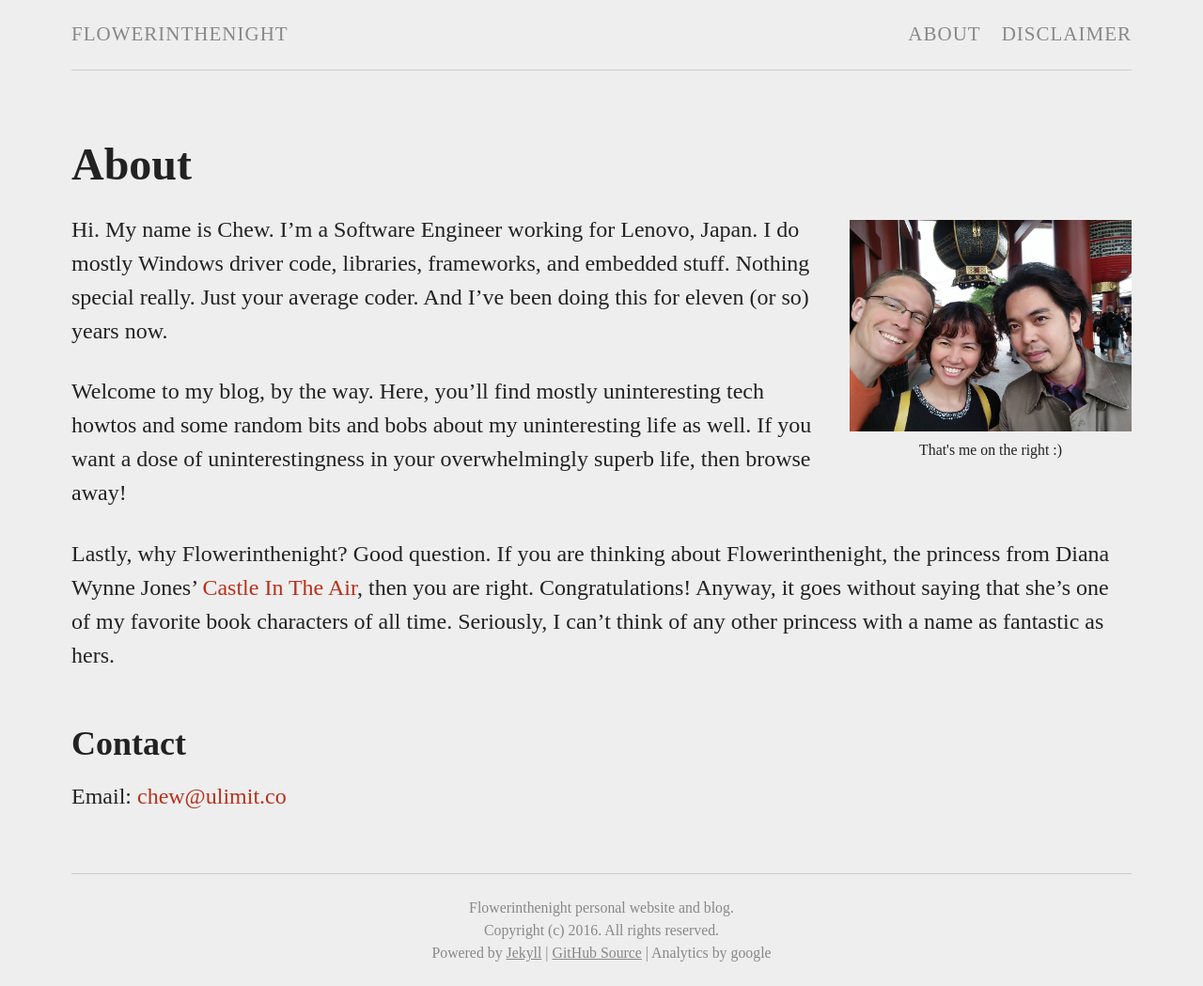
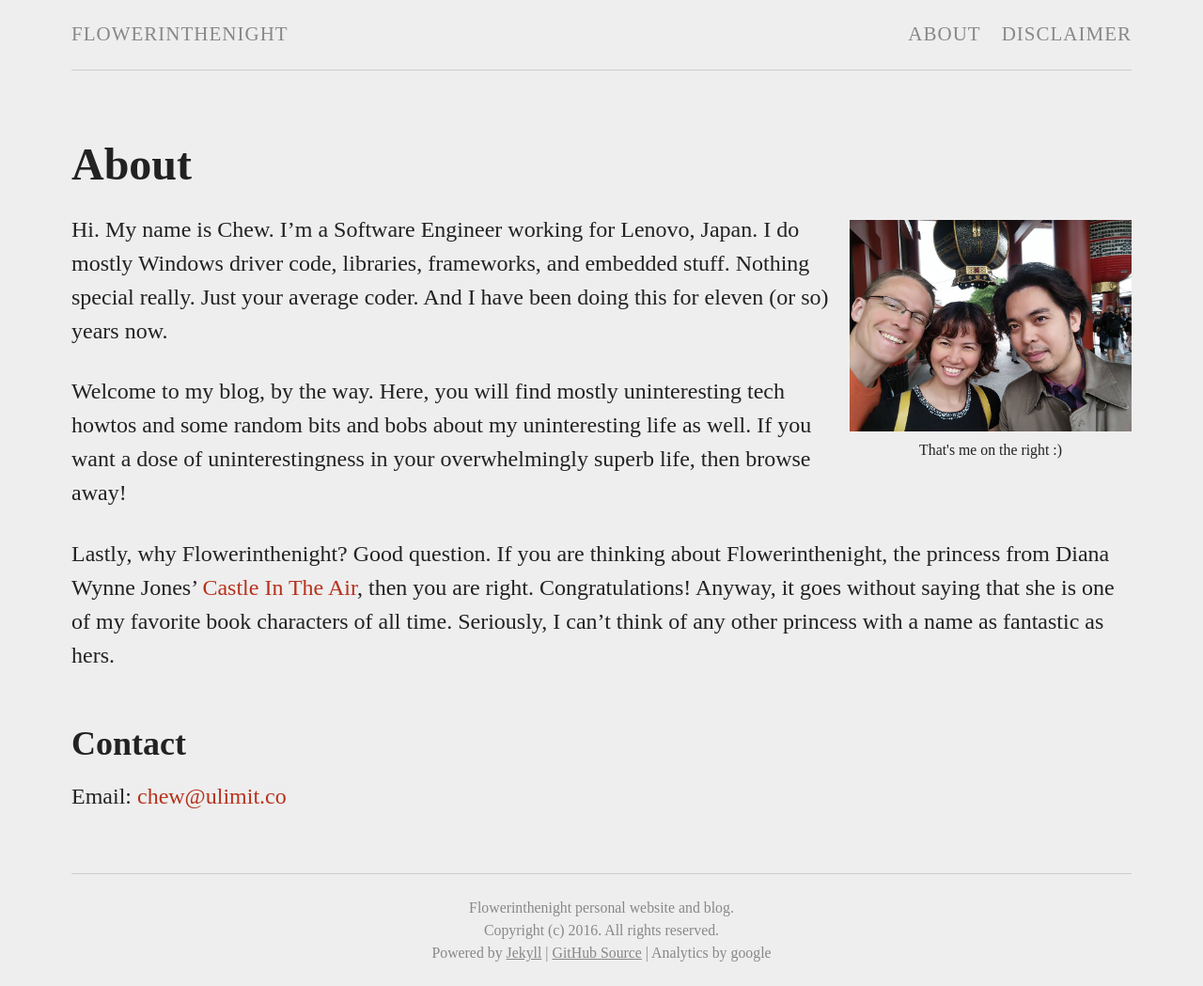
Before and after one commit to flowerinthenight/flowerinthenight.github.io, a Jekyll site: the page built from about.md, in a window 1280 px wide. Shown: the whole page at 94% size. Built offline with Jekyll 4.4.1, drawn with Linux system fonts in a browser that asks for light colours; some web fonts are replaced.

Commit message:
Fix punctuation.

```diff
--- a/about.md
+++ b/about.md
@@ -6,11 +6,11 @@ permalink: /about/
 
 {% include image.html url="../images/photo.jpg" caption="" width="300px" caption="That's me on the right :)" max_width="300px" align="right" %}
 
-Hi. My name is Chew. I'm a Software Engineer working for Lenovo, Japan. I do mostly Windows driver code, libraries, frameworks, and embedded stuff. Nothing special really. Just your average coder. And I've been doing this for eleven (or so) years now.
+Hi. My name is Chew. I'm a Software Engineer working for Lenovo, Japan. I do mostly Windows driver code, libraries, frameworks, and embedded stuff. Nothing special really. Just your average coder. And I have been doing this for eleven (or so) years now.
 
-Welcome to my blog, by the way. Here, you'll find mostly uninteresting tech howtos and some random bits and bobs about my uninteresting life as well. If you want a dose of uninterestingness in your overwhelmingly superb life, then browse away!
+Welcome to my blog, by the way. Here, you will find mostly uninteresting tech howtos and some random bits and bobs about my uninteresting life as well. If you want a dose of uninterestingness in your overwhelmingly superb life, then browse away!
 
-Lastly, why Flowerinthenight? Good question. If you are thinking about Flowerinthenight, the princess from Diana Wynne Jones' [Castle In The Air](https://en.wikipedia.org/wiki/Castle_in_the_Air_(novel)), then you are right. Congratulations! Anyway, it goes without saying that she's one of my favorite book characters of all time. Seriously, I can't think of any other princess with a name as fantastic as hers.
+Lastly, why Flowerinthenight? Good question. If you are thinking about Flowerinthenight, the princess from Diana Wynne Jones' [Castle In The Air](https://en.wikipedia.org/wiki/Castle_in_the_Air_(novel)), then you are right. Congratulations! Anyway, it goes without saying that she is one of my favorite book characters of all time. Seriously, I can't think of any other princess with a name as fantastic as hers.
 
 ## Contact
 
```
